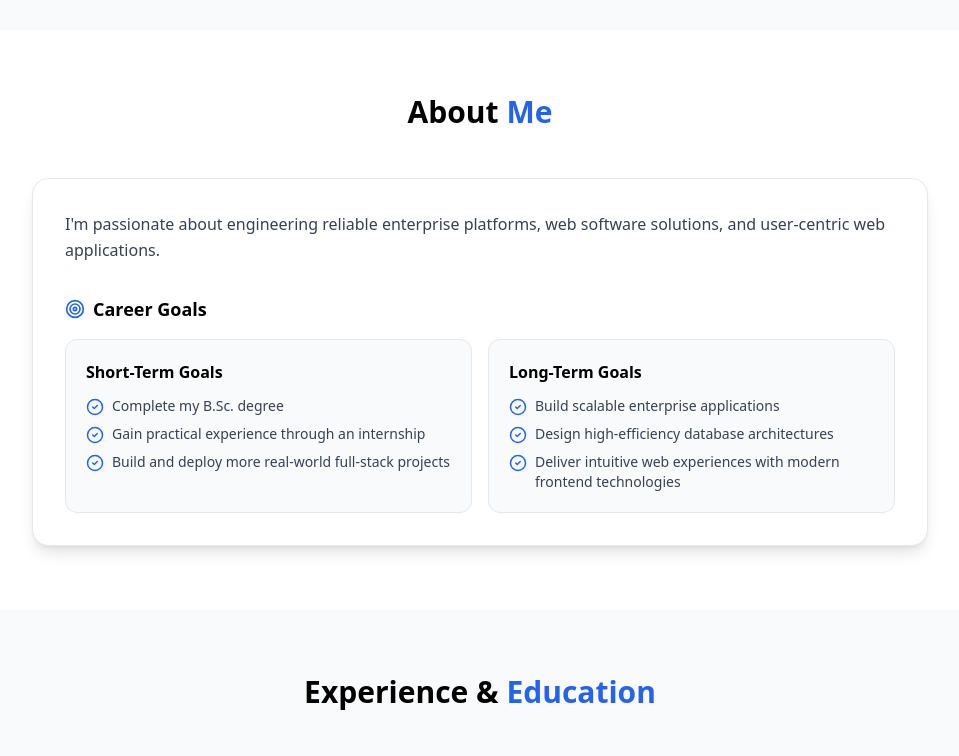
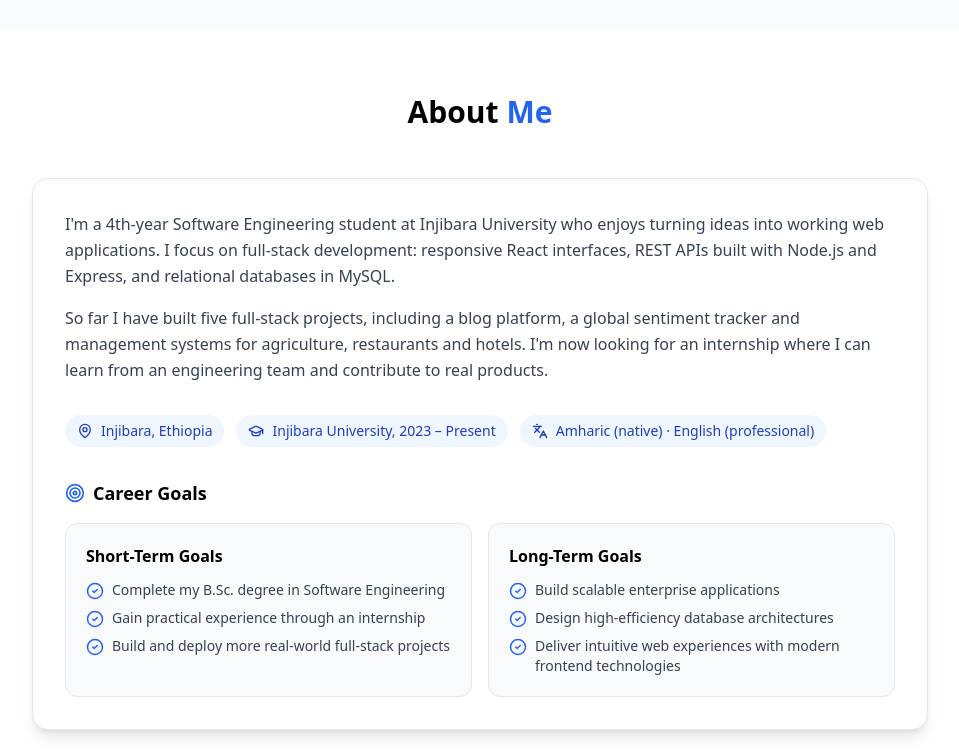
Before and after one commit to tewa0121/updated-portfolio, a React (Vite) app: page / in a window 1280 px wide. Shown: the part 615-1371 px from the top of the page, without its empty margins (160-1119 px from the left). Built offline with nearby package versions, Linux system fonts and the light colour scheme; the HTML template or start-up script is replaced by a standard one.

Commit message:
update about

```diff
--- a/src/components/About.jsx
+++ b/src/components/About.jsx
@@ -1,9 +1,8 @@
 import React from 'react';
-import { CheckCircle2, Target } from 'lucide-react';
+import { CheckCircle2, Target, MapPin, GraduationCap, Languages } from 'lucide-react';
 
-// Edit these lists to match your own goals
 const shortTermGoals = [
-  'Complete my B.Sc. degree',
+  'Complete my B.Sc. degree in Software Engineering',
   'Gain practical experience through an internship',
   'Build and deploy more real-world full-stack projects',
 ];
@@ -12,6 +11,12 @@ const longTermGoals = [
   'Build scalable enterprise applications',
   'Design high-efficiency database architectures',
   'Deliver intuitive web experiences with modern frontend technologies',
+];
+
+const facts = [
+  { Icon: MapPin, text: 'Injibara, Ethiopia' },
+  { Icon: GraduationCap, text: 'Injibara University, 2023 – Present' },
+  { Icon: Languages, text: 'Amharic (native) · English (professional)' },
 ];
 
 const GoalList = ({ title, goals }) => (
@@ -37,10 +42,29 @@ const About = () => {
         </h2>
 
         <div className="bg-white dark:bg-gray-800 border border-gray-200 dark:border-gray-700 rounded-2xl shadow-lg p-6 md:p-8 max-w-4xl mx-auto space-y-8">
-          <p className="text-gray-700 dark:text-gray-300 leading-relaxed">
-            I'm passionate about engineering reliable enterprise platforms, web software
-            solutions, and user-centric web applications.
-          </p>
+          <div className="space-y-4 text-gray-700 dark:text-gray-300 leading-relaxed">
+            <p>
+              I'm a 4th-year Software Engineering student at Injibara University who enjoys turning ideas into
+              working web applications. I focus on full-stack development: responsive React interfaces, REST
+              APIs built with Node.js and Express, and relational databases in MySQL.
+            </p>
+            <p>
+              So far I have built five full-stack projects, including a blog platform, a global sentiment
+              tracker and management systems for agriculture, restaurants and hotels. I'm now looking for an
+              internship where I can learn from an engineering team and contribute to real products.
+            </p>
+          </div>
+
+          <ul className="flex flex-wrap gap-3">
+            {facts.map(({ Icon, text }) => (
+              <li
+                key={text}
+                className="inline-flex items-center gap-2 px-3 py-1.5 rounded-full bg-blue-50 dark:bg-blue-900/30 text-blue-800 dark:text-blue-200 text-sm font-medium"
+              >
+                <Icon size={16} className="shrink-0" /> {text}
+              </li>
+            ))}
+          </ul>
 
           <div>
             <h4 className="text-lg font-bold flex items-center gap-2 text-black dark:text-white mb-4">
```
